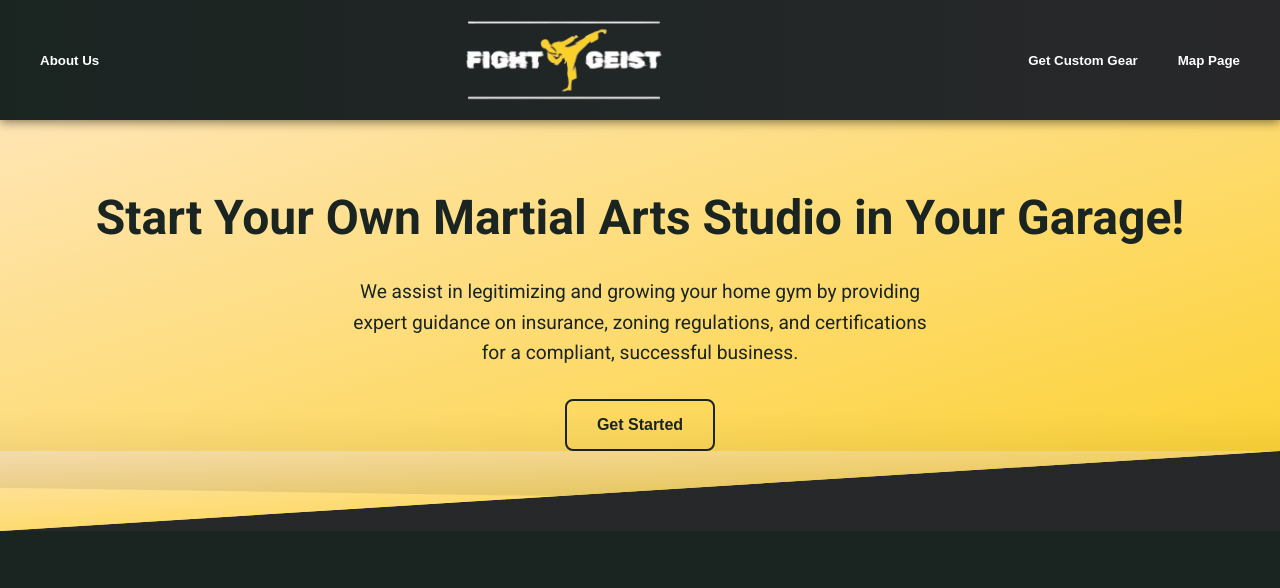
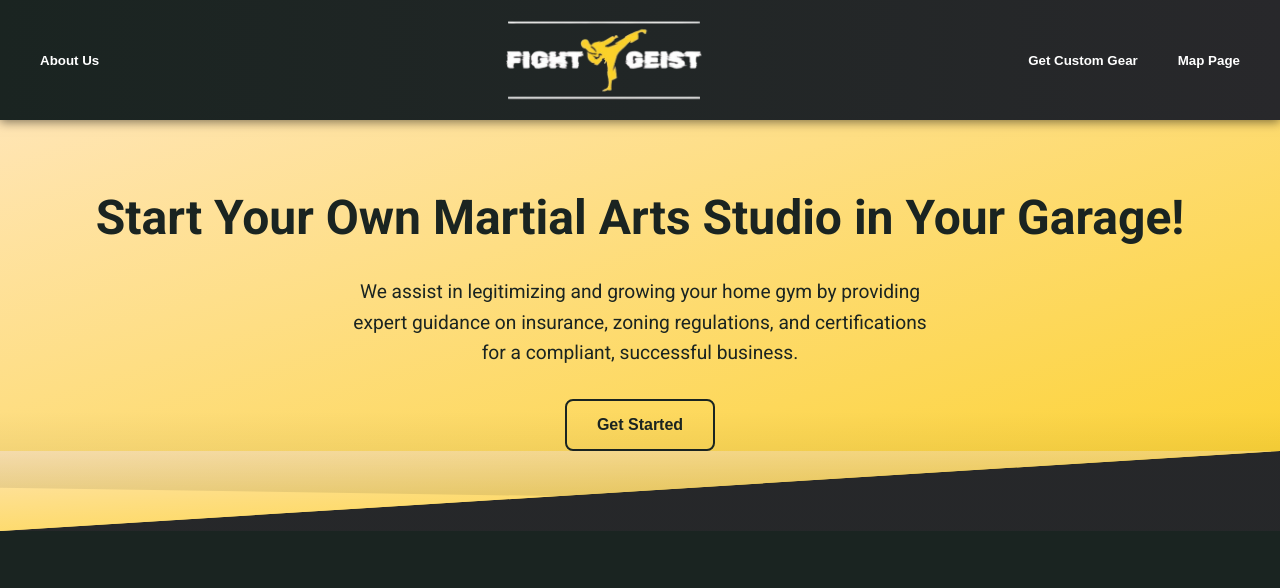
Before and after one commit to Frank-Bev123/FightGeist-Website, a website: page index.html in a window 1280 px wide. Shown: the top 588 px of the page. Drawn offline with nearby package versions, Linux system fonts and the light colour scheme.

Commit message:
Update index.html

```diff
--- a/index.html
+++ b/index.html
@@ -45,7 +45,7 @@
     }
 
     .logo {
-      margin-left: 80 px;
+      margin-left: 80px;
       display: flex;
       justify-content: center;
       align-items: center;
```
